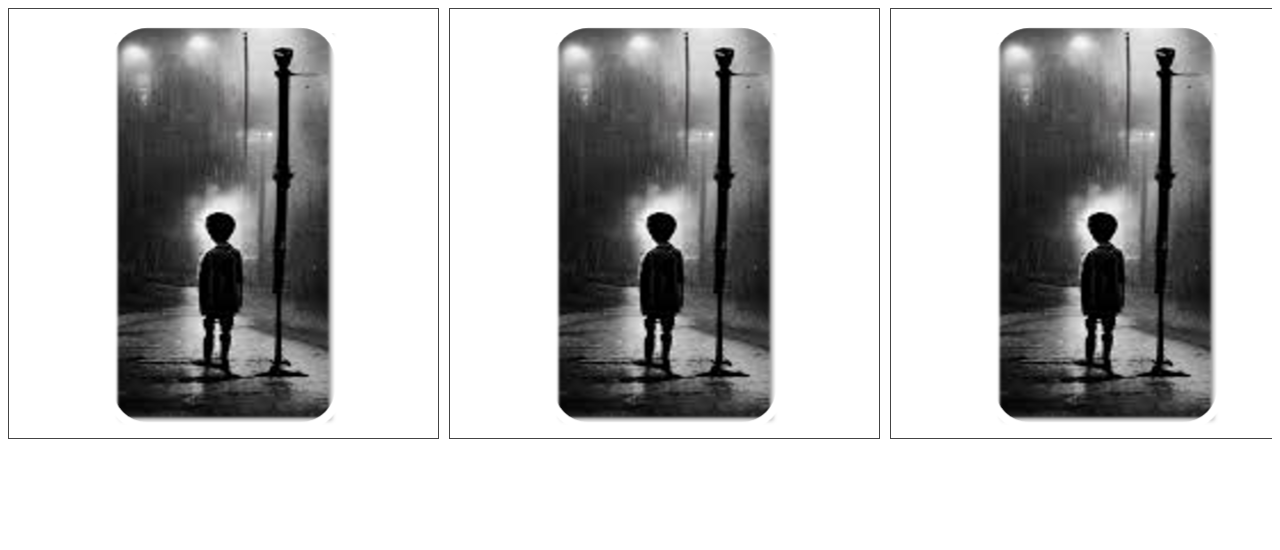
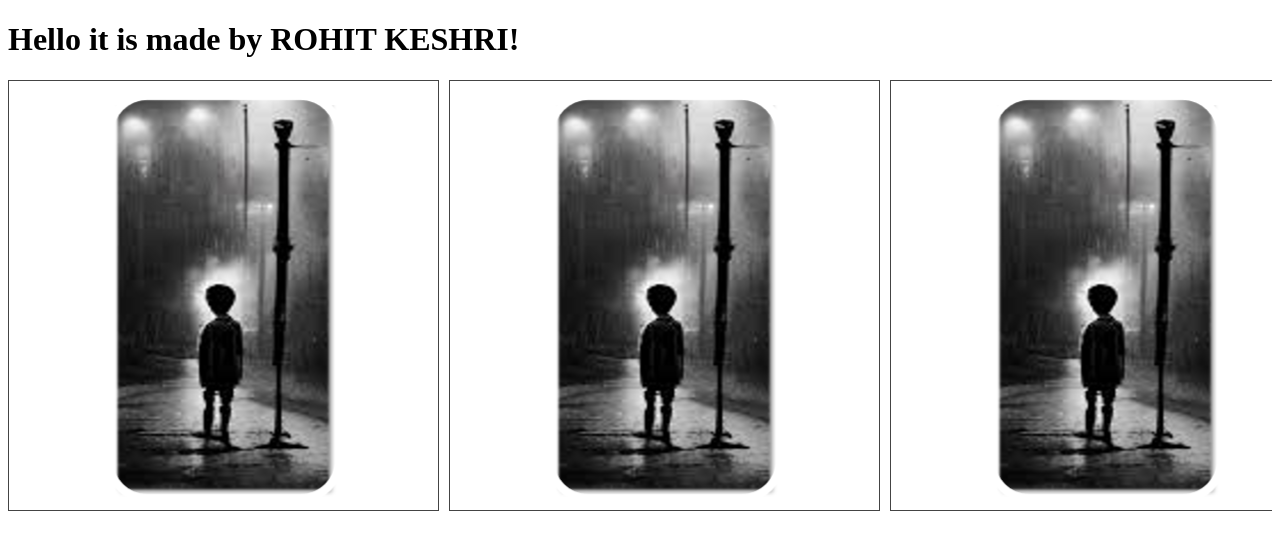
Before and after one commit to rohit-keshari/rohit-projects, a plain HTML site: page index.html in a window 1280 px wide. Drawn offline with Linux system fonts and the light colour scheme.

Commit message:
Update index.html

```diff
--- a/index.html
+++ b/index.html
@@ -18,8 +18,10 @@
             border: 1px solid #444;
         }
     </style>
+
 </head>
 <body>
+    <h1>Hello it is made by ROHIT KESHRI!</h1>
     <div class="box">
        <a href="#"><img src="Screenshot (7).png" alt=""></a>
        <a href="https://google.com"><img src="Screenshot (7).png" alt=""></a>
```
